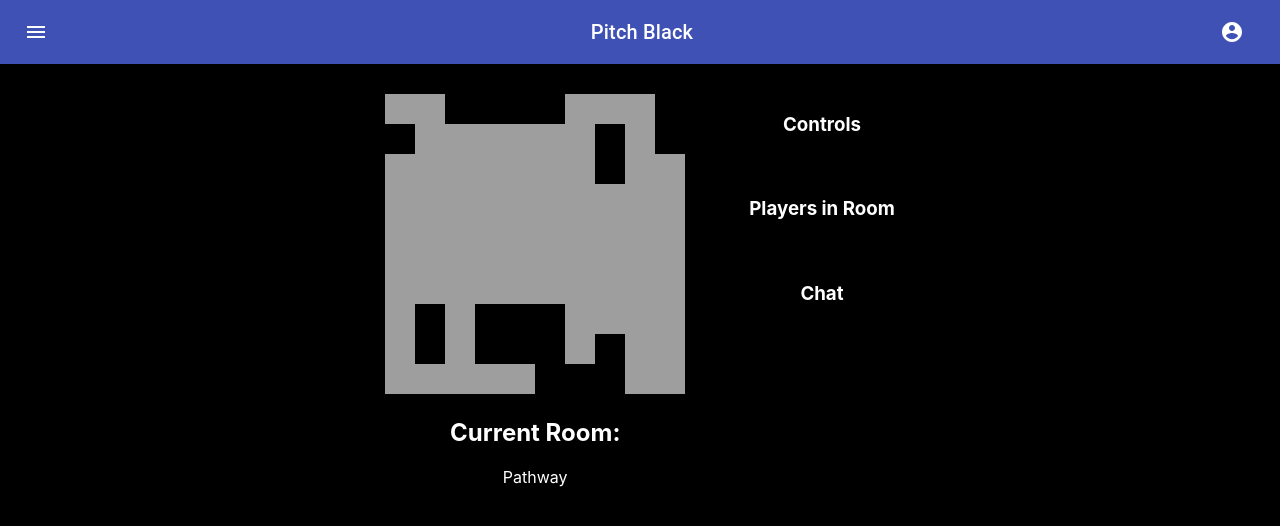
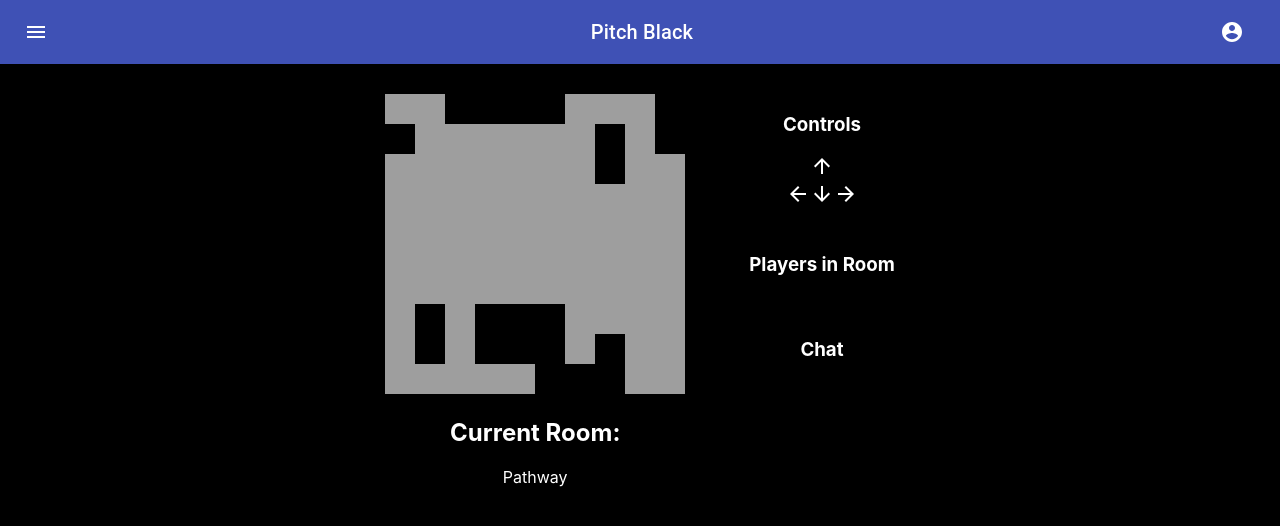
Before and after one commit to team-pitch-black/frontend, a React (Create React App) app: page / in a window 1280 px wide. Shown: the top 526 px of the page. Built offline with nearby package versions, Linux system fonts and the light colour scheme.

Commit message:
arrow keys

```diff
--- a/src/App.js
+++ b/src/App.js
@@ -4,10 +4,19 @@ import Grid from '@material-ui/core/Grid'
 
 // import logo from './logo.svg';
 import './App.css';
-import Menu from './components/Navigation'
+import Menu from './components/navigation'
 import Dungeon from './components/Dungeon/Dungeon'
+import ArrowUpwardOutlinedIcon from '@material-ui/icons/ArrowUpwardOutlined';
+import ArrowBackOutlinedIcon from '@material-ui/icons/ArrowBackOutlined';
+import ArrowDownwardOutlinedIcon from '@material-ui/icons/ArrowDownwardOutlined';
+import ArrowForwardOutlinedIcon from '@material-ui/icons/ArrowForwardOutlined';
 
 function App() {
+
+  const moveHandler = (direction) => {
+
+  }
+
   return (
     <div className="App">
       <Menu />
@@ -22,6 +31,14 @@ function App() {
             <Grid container direction="column" alignItems="center" spacing={3}>
               <Grid item>
                 <h3>Controls</h3>
+                <Grid item>
+                  <ArrowUpwardOutlinedIcon onClick={() => moveHandler('up')} style={{color: 'white'}} />
+                </Grid>
+                <Grid item>
+                  <ArrowBackOutlinedIcon onClick={() => moveHandler('left')} style={{color: 'white'}} />
+                  <ArrowDownwardOutlinedIcon onClick={() => moveHandler('down')} style={{color: 'white'}} />
+                  <ArrowForwardOutlinedIcon onClick={() => moveHandler('right')} style={{color: 'white'}} />
+                </Grid>
               </Grid>
               <Grid item>
                 <h3>Players in Room</h3>
```
